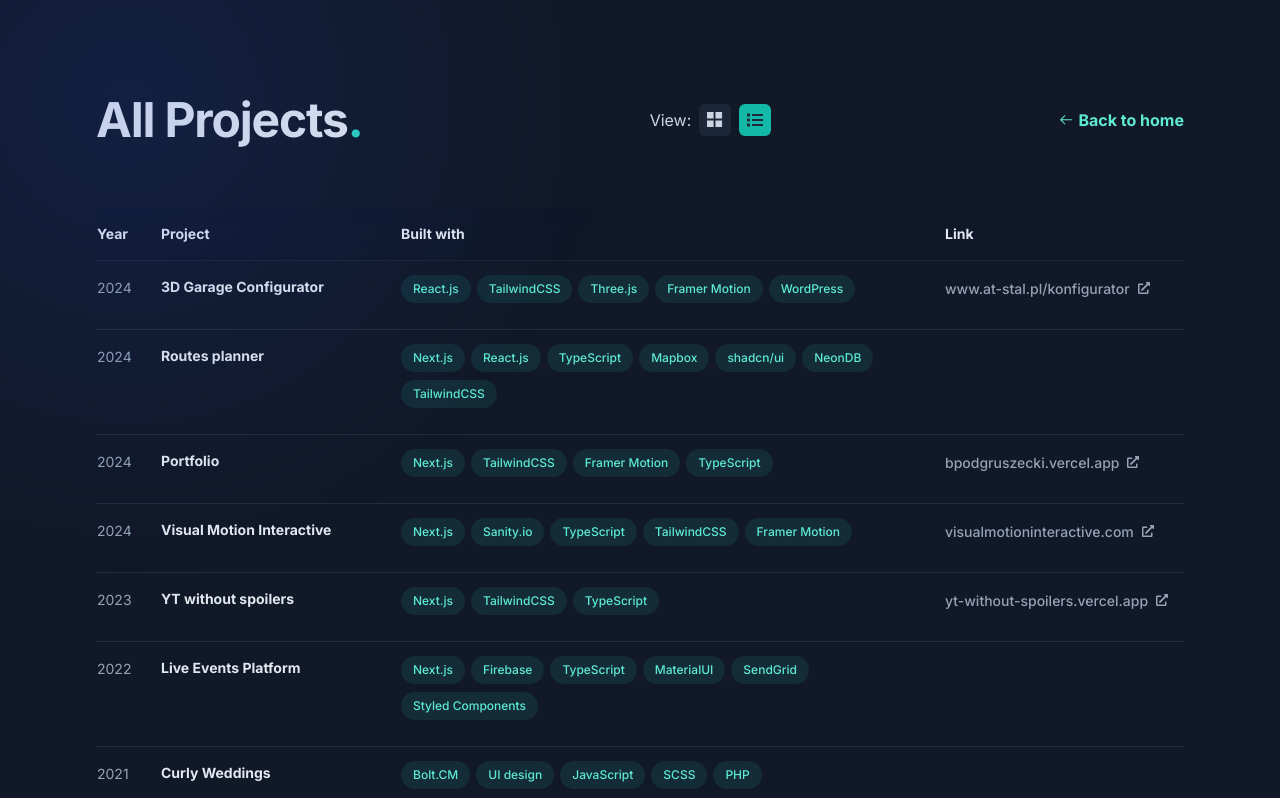
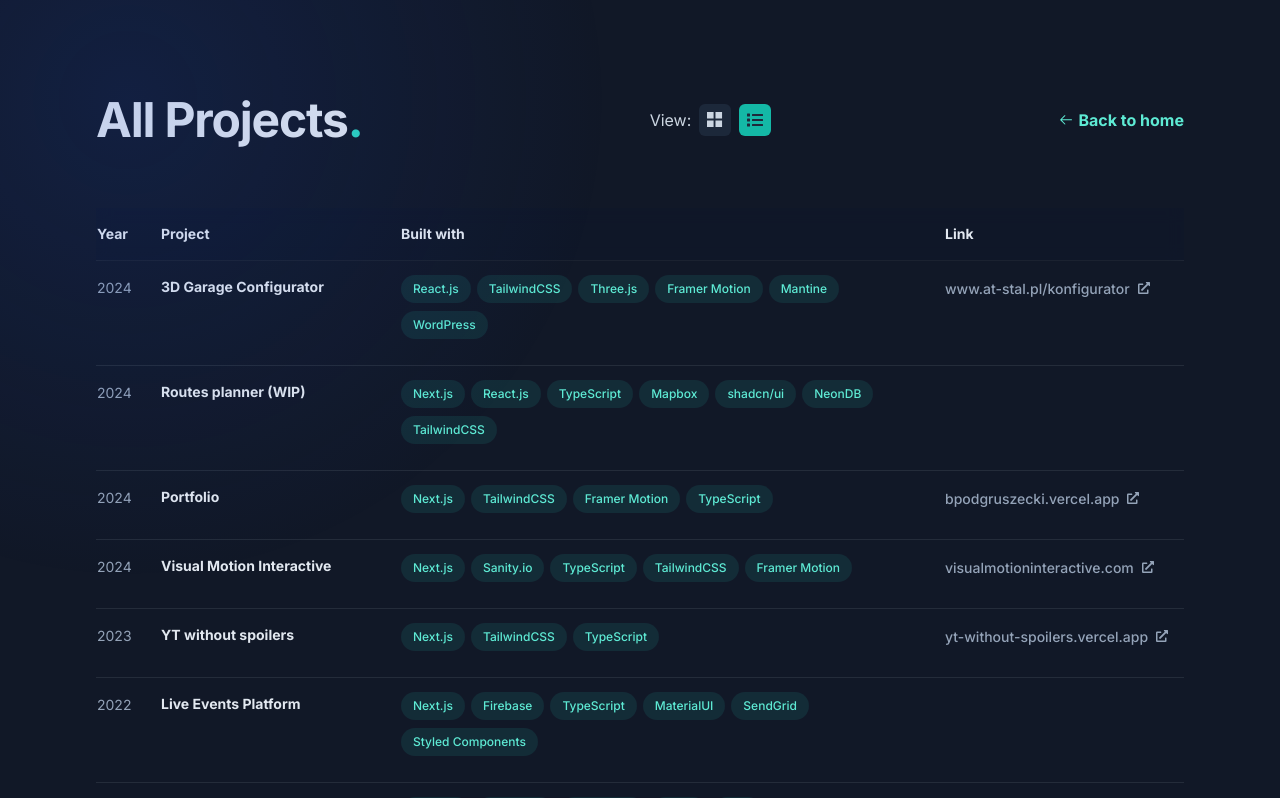
Before and after one commit to barthicus/portfolio, a Next.js app: page /all-projects/list in a window 1280 px wide. Shown: the top 798 px of the page. Built offline with nearby package versions, Linux system fonts and the light colour scheme.

Commit message:
Update project

```diff
--- a/app/(home)/_home/projects/projectsData.tsx
+++ b/app/(home)/_home/projects/projectsData.tsx
@@ -25,7 +25,7 @@ const allProjects: Project[] = [
   {
     title: '3D Garage Configurator',
     slug: '3d-garage-configurator',
-    intro: '3D garage configurator for At-Stal company',
+    intro: 'Functional and interactive 3D garage configurator for At-Stal company integrated into Wordpress.',
     description: (
       <div className="space-y-2">
         <p>
@@ -44,7 +44,7 @@ const allProjects: Project[] = [
     ),
     link: 'https://www.at-stal.pl/konfigurator',
     industry: 'Steel industry',
-    tags: ['React.js', 'TailwindCSS', 'Three.js', 'Framer Motion', 'WordPress'],
+    tags: ['React.js', 'TailwindCSS', 'Three.js', 'Framer Motion', 'Mantine', 'WordPress'],
     year: 2024,
     date: '12/2024',
     image: configurator3dImg,
@@ -240,7 +240,7 @@ const allProjects: Project[] = [
     isVisible: true
   },
   {
-    title: 'Routes planner',
+    title: 'Routes planner (WIP)',
     slug: 'routes-planner',
     intro:
       'Fully featured CRM web application built with Next.js for planning orders and grouping them into routes on map as markers thanks to Mapbox.',
@@ -268,7 +268,7 @@ const allProjects: Project[] = [
     // link: '',
     tags: ['Next.js', 'React.js', 'TypeScript', 'Mapbox', 'shadcn/ui', 'NeonDB', 'TailwindCSS'],
     year: 2024,
-    date: '03/2024',
+    date: '11/2024',
     image: rpImg,
     isFeatured: true,
     isVisible: true
--- a/app/(home)/_home/projects/types.ts
+++ b/app/(home)/_home/projects/types.ts
@@ -31,6 +31,7 @@ type Tag =
   | 'NeonDB'
   | 'shadcn/ui'
   | 'MaterialUI'
+  | 'Mantine'
   | 'Styled Components'
 
 export type Project = {
```
